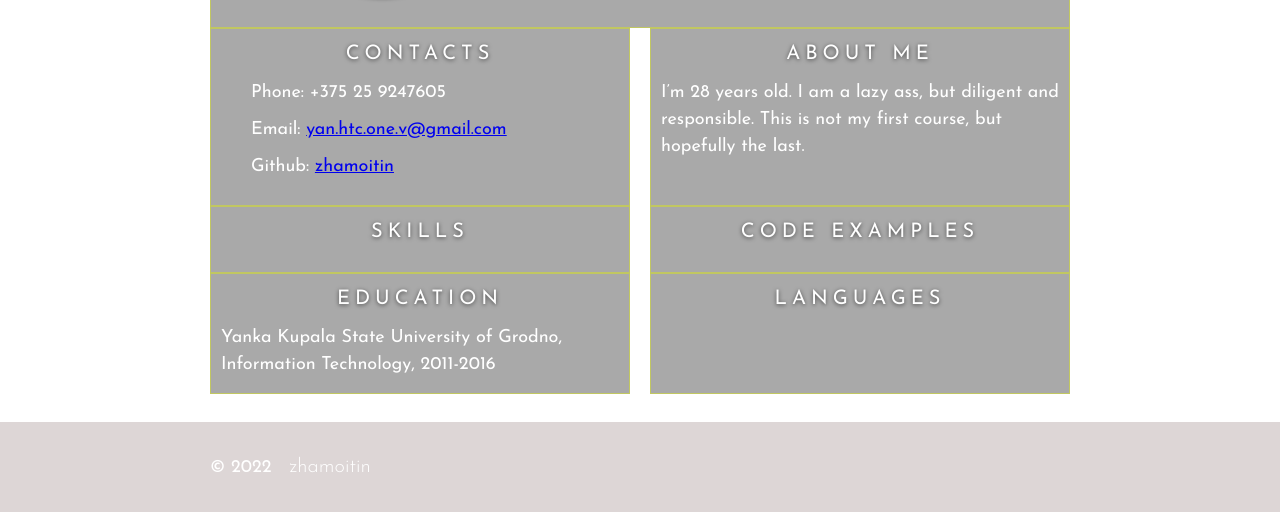
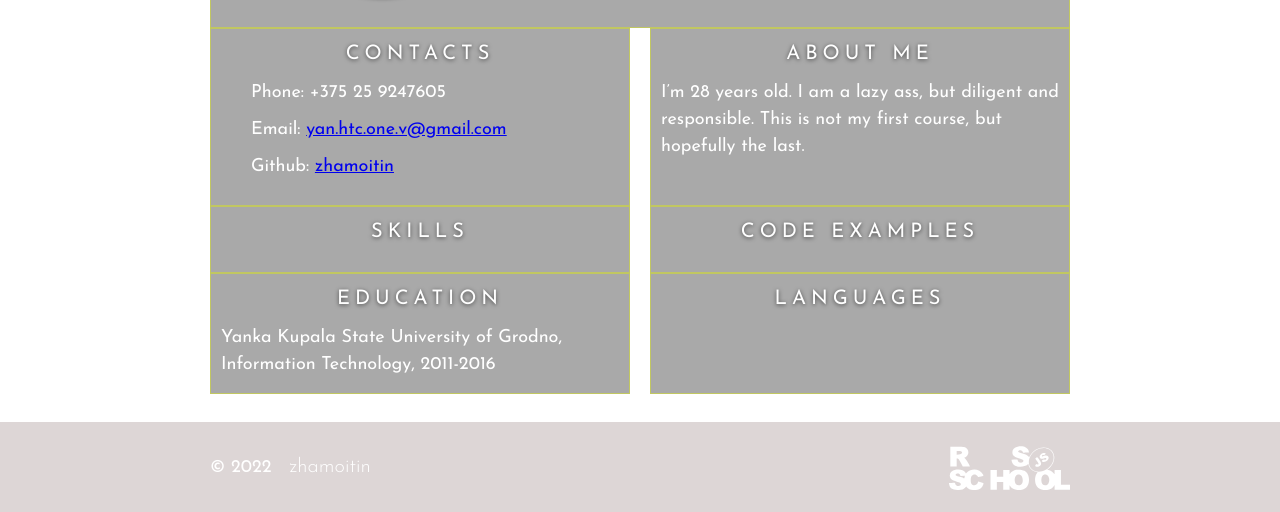
Before and after one commit to Zhamoitin/rsschool-cv, a plain HTML site: page index.html in a window 1280 px wide. Shown: the part 288-800 px from the top of the page. Drawn offline with Linux system fonts and the light colour scheme.

Commit message:
fix: update style.css file

```diff
--- a/css/style.css
+++ b/css/style.css
@@ -180,7 +180,7 @@ footer {
 .rss {
 	width: 121px;
 	height: 45px;
-	background-image: url(./assets/svg/rss.svg);
+	background-image: url(../assets/svg/rss.svg);
 	background-size: contain;
 	background-repeat: no-repeat;
 }
```
